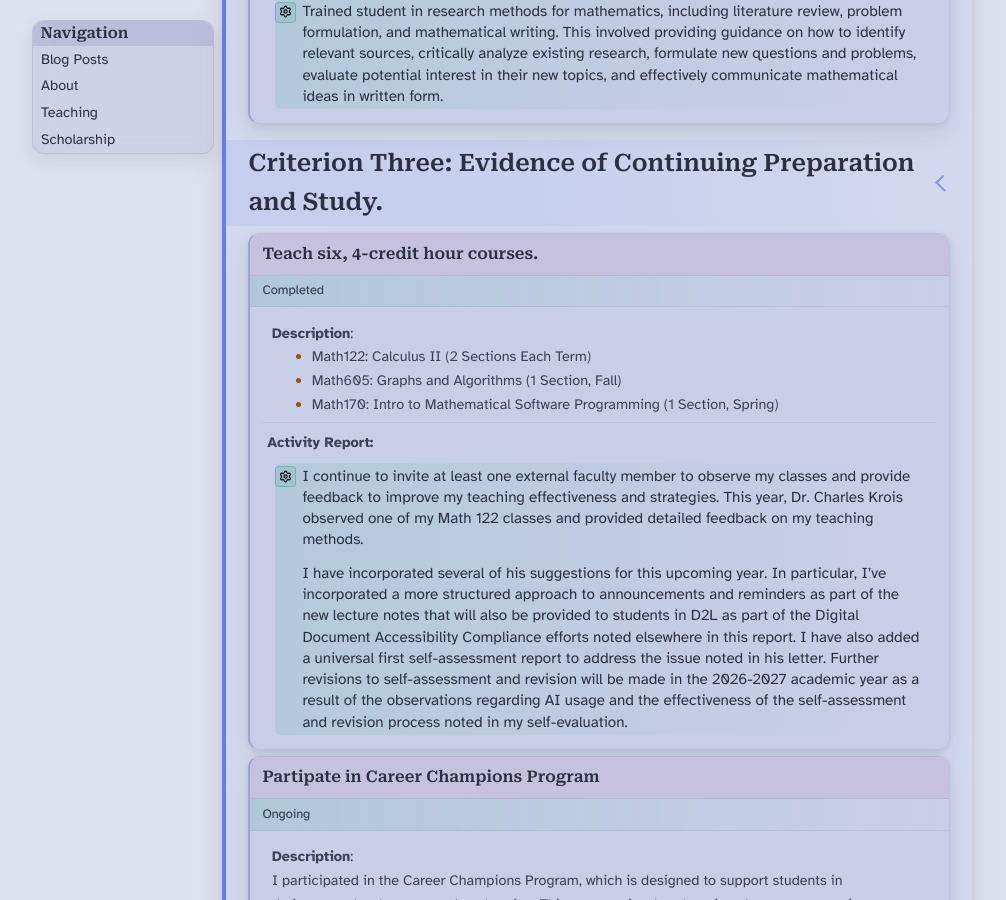
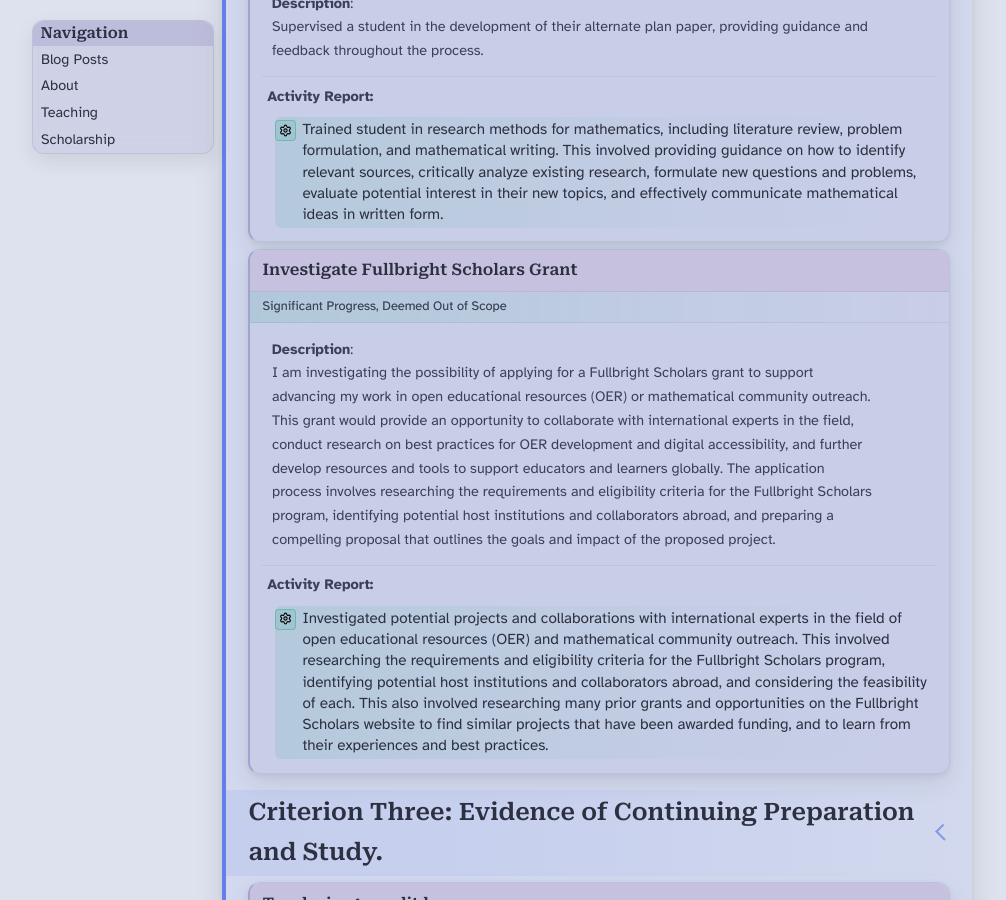
Before and after one commit to DoctorHaitch/DoctorHaitch.github.io, a Jekyll site: the page built from pdr.md, in a window 1280 px wide and 900 px high, scrolled down 4348 px. Shown: the whole window, without its empty margins (43-1049 px from the left). Built offline with Jekyll 4.4.1, drawn with Linux system fonts in a browser that asks for light colours; a script that is not in the unit is left out; some of the changed text lies outside the part shown.

Commit message:
Updated PDP/PDR More for 2025-2026. Lots of these updates for the next few days...

```diff
--- a/_data/pdp-pdr.yaml
+++ b/_data/pdp-pdr.yaml
@@ -134,6 +134,8 @@
       url: "https://mnscu-my.sharepoint.com/:b:/g/personal/ye6366mb_minnstate_edu/IQAsKZ5Vxi1jT70Fe64j-7NRAQPFzGG4K--Fv1QfiRAKffA?e=HrvA9c"
     - name: Sample Student Project (Rap Battle, Calculus II)
       url: "https://mnscu-my.sharepoint.com/:v:/g/personal/ye6366mb_minnstate_edu/IQDxV2hH97QWSrSnock-3CgrAfmg5VaEFiW8Pw-P-7XGYwA"
+    - name: Sample Student Project (Reflective Journal and Content Summaries)
+      url: "https://mnscu-my.sharepoint.com/:b:/g/personal/ye6366mb_minnstate_edu/IQBVJCTuwvEeQqYUG_Mx3YMBAf1kqzBYYPiQO8EbZ2gsSS0?e=d7ckcn"
     - name: Sample Student Report and Presentation (Fourier Analysis, Math170)
       url: "https://mnscu-my.sharepoint.com/:b:/g/personal/ye6366mb_minnstate_edu/IQCZ2siqcvI4RbC2NOaKenjrAUetRHijl9_mBHwMW0KB8VY?e=EEeAg1"
     - name: Student Email Reaching Out for Additional Mentorship (Math170)
@@ -173,17 +175,36 @@
   description: |
     Supervised two students.
 
-    * Isaac Wicklund (Independent Study, Capstone, Undergraduate)
-    * Brian Larson (Alternate Plan Paper, Graduate)
+    * Isaac Wicklund (Independent Study, Capstone, Undergraduate, Fall Semester)
+    * Brian Larson (Alternate Plan Paper, Graduate, Spring Semester and Summer)
   goal_two:
     - |
+      Trained students in research methods for mathematics, including literature review, problem formulation,
+      and mathematical writing. Each student produced original research based on their respective problems.
+
+      The original research produced by each student is documented in their respective final papers, which are attached as evidence.
   goal_four:
     - |
+      Met weekly with students in Fall and Spring semesters weekly to advise and mentor them in their research projects.
+      This involved providing guidance on research methods, problem formulation, and mathematical writing, as well as
+      helping them navigate the challenges of conducting original research and answer technical questions about their
+      problems.
+
+      This also involved proof-reading and providing detailed feedbacks on manuscript drafts. Sample of targeted, critical feedback
+      given to help the student grow as a researcher and a writer, and to improve the quality of their work, is provided in the
+      marked drafts of their papers. Additionally, the final draft is attached as evidence.
   evidence:
+    - name: Isaac Wicklund's Senior Capstone Paper
+      url: "https://mnscu-my.sharepoint.com/:b:/g/personal/ye6366mb_minnstate_edu/IQDaGDpCdhZrTbGkcRI2l0NmAbOR4ieznPd5OSj51dFjLAk?e=WOwAt4"
+    - name: Brian Larson's APP Final Draft
+      url: "https://mnscu-my.sharepoint.com/:b:/g/personal/ye6366mb_minnstate_edu/IQBDlyNQ1-5tQbxmq3Uza2aHAS6IiNo9AAmVJnUjapmKBko?e=EvzeK3"
+    - name: Sample of Feedback and Student Response on Brian Larson's APP Drafts
+      url: "https://mnscu-my.sharepoint.com/:b:/g/personal/ye6366mb_minnstate_edu/IQC1wy2wLtXwSLsPphul5k8XASSeo75Y8iyRPREvmbhvT0s?e=3qvciV"
     - name: Discussion with Isaac and Dept. Chair Regarding Capstone Project
       url: "https://mnscu-my.sharepoint.com/:b:/g/personal/ye6366mb_minnstate_edu/IQBxXb0vhuPwRprGrvvFAyk2AXygWdRRBw8HSNPb4sIHK8Q?e=iE3Njd"
-    - name: Isaac Wicklund's Senior Capstone Paper
-      url: "https://mnscu-my.sharepoint.com/:b:/g/personal/ye6366mb_minnstate_edu/IQDaGDpCdhZrTbGkcRI2l0NmAbOR4ieznPd5OSj51dFjLAk?e=WOwAt4"
+
+
+
 - name: >
     Continue drafting of book in support of Math 605, Graphs and Algorithms, titled
     Topics in Algebraic Combinatorics and Optimization.
@@ -451,18 +472,58 @@
     - name: End-of-Semester Survey for New Faculty
       url: "https://mnscu-my.sharepoint.com/:b:/g/personal/ye6366mb_minnstate_edu/IQDPCSNCnSx0SYgUe2V4rX0DATH8jDvbYrJ7wHm5Crd4k_k?e=7WZT8H"
 
-# - name: "Investigate Fullbright Scholars Grant"
-#   status: "Significant Progress, Deemed Out of Scope"
-#   academic_year: "2025-2026"
-#   description: "I am investigating the possibility of applying for a Fullbright Scholars grant to support advancing my work in open educational resources (OER) or mathematical community outreach. This grant would provide an opportunity to collaborate with international experts in the field, conduct research on best practices for OER development and digital accessibility, and further develop resources and tools to support educators and learners globally. The application process involves researching the requirements and eligibility criteria for the Fullbright Scholars program, identifying potential host institutions and collaborators abroad, and preparing a compelling proposal that outlines the goals and impact of the proposed project."
-#   goal_two:
-#     - "Add description of scholarly activity."
-#   goal_three:
-#     - "Add description of workshop/information session attendance and learning about program."
-#   evidence:
-#     - name: Fullbright Scholars Program Information
-#       url: "https://fulbrightscholars.org/"
+- name: "Investigate Fullbright Scholars Grant"
+  status: "Significant Progress, Deemed Out of Scope"
+  academic_year: "2025-2026"
+  description: >
+    Determine if Fullbright Scholars grant is a viable option for supporting my work in open educational resources (OER) or
+    mathematical community outreach. Ultimately no well-aligned opportunities were found at this time, but I learned a great
+    deal about the program and application process and would consider pursuing this in the future if a well-aligned opportunity arises.
+  description: "I am investigating the possibility of applying for a Fullbright Scholars grant to support advancing my work in open educational resources (OER) or mathematical community outreach. This grant would provide an opportunity to collaborate with international experts in the field, conduct research on best practices for OER development and digital accessibility, and further develop resources and tools to support educators and learners globally. The application process involves researching the requirements and eligibility criteria for the Fullbright Scholars program, identifying potential host institutions and collaborators abroad, and preparing a compelling proposal that outlines the goals and impact of the proposed project."
+  goal_two:
+    - >
+      Investigated potential projects and collaborations with international experts in the field of open educational resources (OER)
+      and mathematical community outreach. This involved researching the requirements and eligibility criteria for the Fullbright
+      Scholars program, identifying potential host institutions and collaborators abroad, and considering the feasibility of each.
 
+      This also involved researching many prior grants and opportunities on the Fullbright Scholars website to find similar
+      projects that have been awarded funding, and to learn from their experiences and best practices.
+  goal_three:
+    - >
+      Attended
+
+      * One MNSU hosted information session on Campus
+      * One MNSU hosted information session on Zoom (recorded)
+      * Three Fullbright Scholars Program webinars on Zoom (synchronous and recorded)
+  evidence:
+    - name: Fullbright Scholars Program Information
+      url: "https://fulbrightscholars.org/"
+    - name: Event Registration Emails, post-event Surveys, and Correspondence with Organizers
+      url: "https://mnscu-my.sharepoint.com/:b:/g/personal/ye6366mb_minnstate_edu/IQAY4ZjNgzPtTqPv4zWvZQGCAS-cMexnwp-qbAt4JwUBZFA?e=DI6OTT"
+
+- name: "Academic Advising"
+  description: >
+    Academic advising for students in the Department of Mathematics and Statistics.
+  status: "Ongoing"
+  academic_year: "2025-2026"
+  goal_four:
+    - >
+      This includes providing guidance on course selection, degree requirements, and career planning.
+      I have met with students to discuss their academic progress, answer questions about their programs,
+      and provide support and resources to help them succeed in their studies. This also includes assisting
+      students with registration, transfer credits, and other administrative tasks related to their academic journey.
+
+      Last year, I aimed to provide better documentation of my advising meetings, incorporating meeting summaries
+      into the student's Navigate360 records. This replaced my prior system of using emails and paper logs to document
+      advising meetings, and provided more comprehensive and accessible records. I also send these summaries to
+      students after each meeting to ensure we are on the same page and to provide a reference for future advising sessions.
+      This has been well-received by students, and I have received positive feedback on the clarity and usefulness
+      of these summaries.
+
+      For AY 2025-2026, I was assigned to advise 3 graduate students and 2 undergraduate students.
+  evidence:
+    - name: Sample of Academic Advising Summaries added to Student's Navigate360 Recrods
+      url: ""
 
 # - name: "Calculus Curriculum Review Sub-committee"
 #   status: "Initial Progress, Deferred"
```
